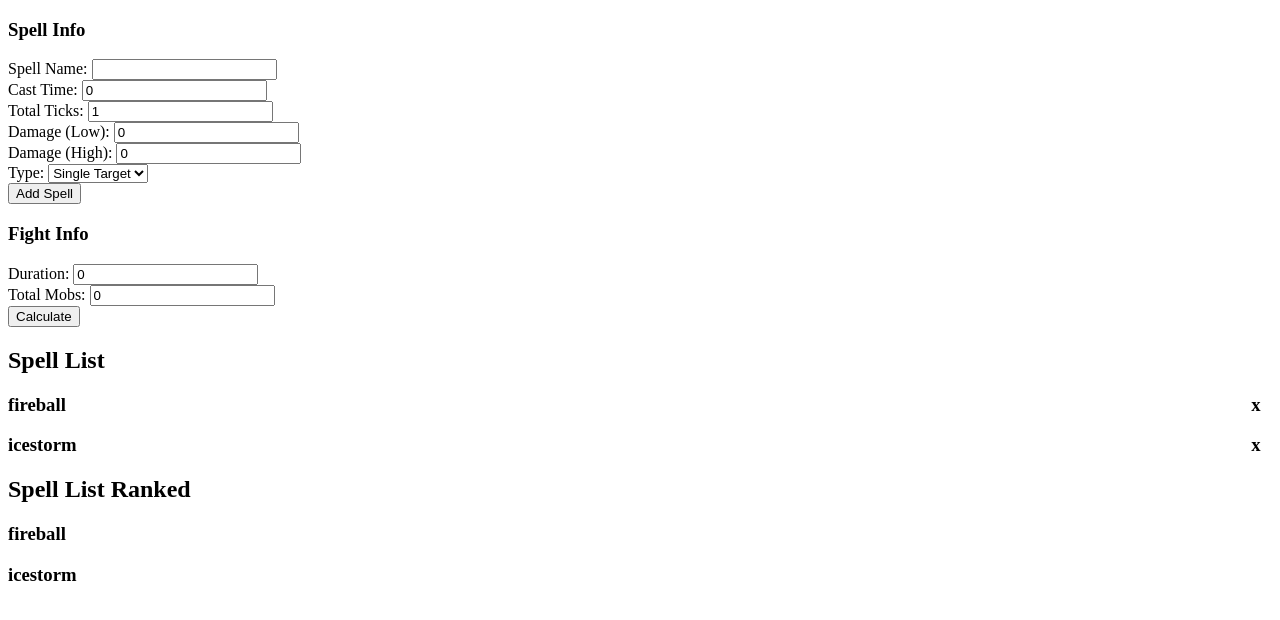
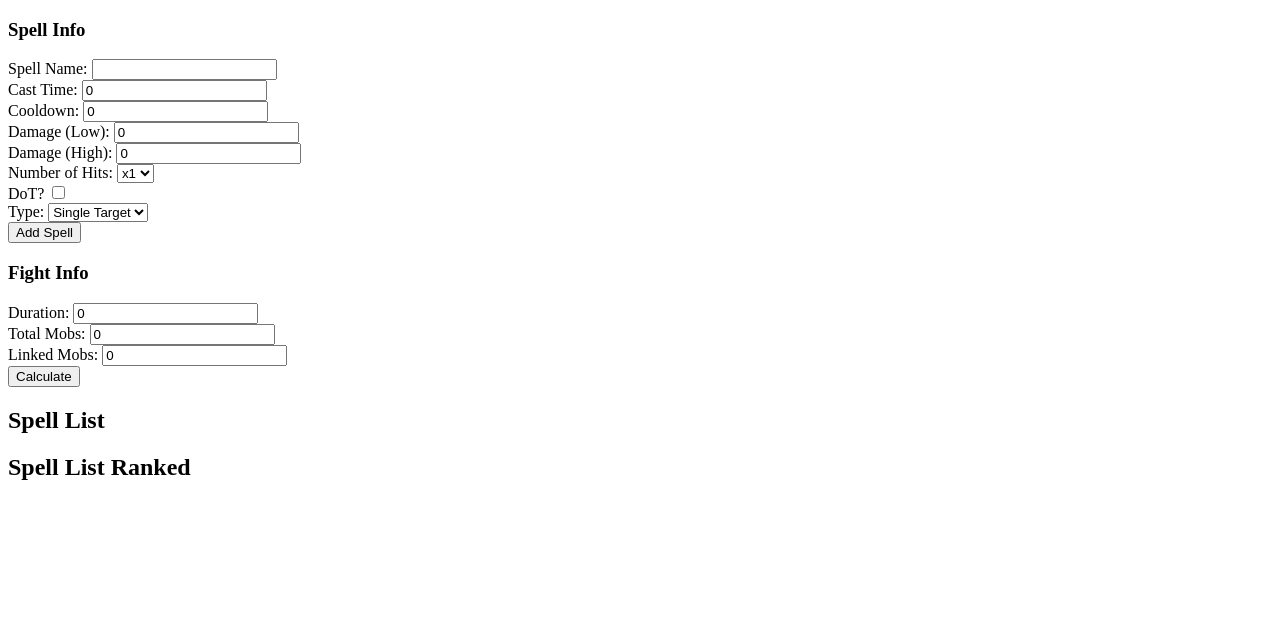
Before and after one commit to reedpatterson/DpsCalc, an Angular app: page / in a window 1280 px wide. Shown: the top 620 px of the page. Built offline with nearby package versions, Linux system fonts and the light colour scheme.

Commit message:
finished?

```diff
--- a/src/app/app.component.html
+++ b/src/app/app.component.html
@@ -18,24 +18,64 @@
             <validation-msg [control]="spellForm.controls['ct']"></validation-msg>
           </div>
           <div class="p-2 col-md-6">
-            <label class="col-12">Total Ticks: </label>
-            <input [ngClass]="{ 'invalid': spellForm.controls['ticks'].errors && spellForm.controls['ticks'].touched}"
-              class="col-md-3 col-10 form-control" type="number" step=".1" id="ticks" formControlName="ticks">
-            <validation-msg [control]="spellForm.controls['ticks']"></validation-msg>
+            <label class="col-12">Cooldown: </label>
+            <input [ngClass]="{ 'invalid': spellForm.controls['cd'].errors && spellForm.controls['cd'].touched}"
+              class="col-md-3 col-10 form-control" type="number" step=".1" id="cd" formControlName="cd">
+            <validation-msg [control]="spellForm.controls['cd']"></validation-msg>
           </div>
         </div>
         <div class="d-flex">
-          <div class="p-2 col-md-6">
+          <div class="p-2 col-md-4 col-4">
             <label class="col-12">Damage (Low): </label>
             <input [ngClass]="{ 'invalid': spellForm.controls['dmg_low'].errors && spellForm.controls['dmg_low'].touched}"
             class="col-md-3 col-10 form-control" type="number" step="1" id="dmg-low" formControlName="dmg_low">
             <validation-msg [control]="spellForm.controls['dmg_low']"></validation-msg>
           </div>
-          <div class="p-2 col-md-6">
+          <div class="p-2 col-md-4 col-4">
             <label class="col-12">Damage (High): </label>
             <input [ngClass]="{ 'invalid': spellForm.controls['dmg_high'].errors && spellForm.controls['dmg_high'].touched}"
             class="col-md-3 col-10 form-control" type="number" step="1" id="dmg-high" formControlName="dmg_high">
             <validation-msg [control]="spellForm.controls['dmg_high']"></validation-msg>
+          </div>
+          <div class="p-2 col-md-4 col-4">
+            <label class="col-12">Number of Hits: </label>
+            <select [ngClass]="{ 'invalid': spellForm.controls['multiplier'].errors && spellForm.controls['multiplier'].touched}"
+            class="col-md-3 col-10 form-select" id="dmg-high" formControlName="multiplier">
+            <option *ngFor="let num of [1,2,3,4,5]" [value]="num">x{{num}}</option>
+          </select>
+            <validation-msg [control]="spellForm.controls['multiplier']"></validation-msg>
+          </div>
+        </div>
+        <div class="p-2 col-2">
+          <label class="col-12 text-center">DoT? </label>
+          <input class="col-12" type="checkbox" id="dot" formControlName="dot">
+          </div>
+        <div class="d-flex">
+          <div class="p-2 col-md-6" *ngIf="spellForm.controls['dot'].value === true">
+            <label class="col-12">DoT Duration: </label>
+            <input [ngClass]="{ 'invalid': spellForm.controls['duration'].errors && spellForm.controls['duration'].touched}"
+            class="col-md-3 col-10 form-control" type="number" step=".1" id="duration" formControlName="duration">
+            <validation-msg [control]="spellForm.controls['duration']"></validation-msg>
+          </div>
+          <div class="p-2 col-md-6" *ngIf="spellForm.controls['dot'].value === true">
+            <label class="col-12">DoT Interval: </label>
+            <input [ngClass]="{ 'invalid': spellForm.controls['interval'].errors && spellForm.controls['interval'].touched}"
+              class="col-md-3 col-10 form-control" type="number" step=".1" id="interval" formControlName="interval">
+            <validation-msg [control]="spellForm.controls['interval']"></validation-msg>
+          </div>
+        </div>
+        <div class="d-flex">
+          <div class="p-2 col-md-6" *ngIf="spellForm.controls['dot'].value === true">
+            <label class="col-12">DoT Damage Low: </label>
+            <input [ngClass]="{ 'invalid': spellForm.controls['dot_dmg_low'].errors && spellForm.controls['dot_dmg_low'].touched}"
+            class="col-md-3 col-10 form-control" type="number" step=".1" id="dot_dmg_low" formControlName="dot_dmg_low">
+            <validation-msg [control]="spellForm.controls['dot_dmg_low']"></validation-msg>
+          </div>
+          <div class="p-2 col-md-6" *ngIf="spellForm.controls['dot'].value === true">
+            <label class="col-12">DoT Damage High: </label>
+            <input [ngClass]="{ 'invalid': spellForm.controls['dot_dmg_high'].errors && spellForm.controls['dot_dmg_high'].touched}"
+            class="col-md-3 col-10 form-control" type="number" step=".1" id="dot_dmg_high" formControlName="dot_dmg_high">
+            <validation-msg [control]="spellForm.controls['dot_dmg_high']"></validation-msg>
           </div>
         </div>
         <div class="p-2">
@@ -67,20 +107,20 @@
       <div class="col-12 px-5">
         <h3>Fight Info</h3>
         <div class="p-2">
-          <label class="col-12">Duration: </label>
+          <label class="col-md-6">Duration: </label>
           <input [ngClass]="{ 'invalid': fightForm.controls['duration'].errors && fightForm.controls['duration'].touched}"
             class="col-md-3 col-10 form-control" type="number" step=".1" id="duration" formControlName="duration">
           <validation-msg [control]="fightForm.controls['duration']"></validation-msg>
         </div>
         <div class="p-2">
-          <label class="col-12">Total Mobs: </label>
+          <label class="col-md-6">Total Mobs: </label>
           <input
             [ngClass]="{ 'invalid': fightForm.controls['total_mobs'].errors && fightForm.controls['total_mobs'].touched}"
             class="col-md-3 col-10 form-control" type="number" step="1" id="total_mobs" formControlName="total_mobs">
           <validation-msg [control]="fightForm.controls['total_mobs']"></validation-msg>
           </div>
-        <div class="p-2" *ngIf="spellForm.controls['type'].value === 'enc'">
-          <label class="col-12">Linked Mobs: </label>
+        <div class="p-2">
+          <label class="col-md-6">Linked Mobs: </label>
           <input
             [ngClass]="{ 'invalid': fightForm.controls['linked_mobs'].errors && fightForm.controls['linked_mobs'].touched}"
             class="col-md-3 col-10 form-control" type="number" step="1" id="linked_mobs" formControlName="linked_mobs">
@@ -93,7 +133,7 @@
     </form>
   </div>
   <div class="col-md-7 col-12 p-5 row">
-    <div class="col-6">
+    <div class="col-5">
       <h2>Spell List</h2>
       <div *ngFor="let s of spellArray; index as i">
         <h3>
@@ -102,11 +142,11 @@
         </h3>
       </div>
     </div>
-    <div class="col-6 border">
+    <div class="col-7 border">
       <h2>Spell List Ranked</h2>
-    <div *ngFor="let s of spellArray">
+    <div *ngFor="let s of spellDPSArray">
       <h3>
-        <strong>{{s.name}}</strong>
+        <strong>{{s.name}} - {{s.dps | number : '1.2-2'}}dps</strong>
       </h3>
     </div>
     </div>
--- a/src/app/app.component.ts
+++ b/src/app/app.component.ts
@@ -12,14 +12,22 @@ export class AppComponent implements OnInit {
   //todo hoverover to see spell details?
   title = 'DPSCalc';
 
-  spellArray: Spell[] = [{ type: 'st', ticks: 1, ct: 1, dmg_high: 2, dmg_low:1, name: 'fireball', max_targets: 1},
-  { type: 'st', ticks: 1, ct: 1, dmg_high: 2, dmg_low:1, name: 'icestorm', max_targets: 1}];
+  spellArray: Spell[] = [];
   spellDPSArray: SpellDPS[] = [];
+
+  //{ type: 'st', ct: 1, dmg_high: 2, dmg_low:1, name: 'fireball', max_targets: 1},
+  //{ type: 'st', ct: 1, dmg_high: 2, dmg_low:1, name: 'icestorm', max_targets: 1}
 
   public spellForm = new FormGroup({
     name: new FormControl('', [Validators.required]),
-    ticks: new FormControl(1, [Validators.required, Validators.min(1)]),
     ct: new FormControl(0, [Validators.required, Validators.min(.1)]),
+    cd: new FormControl(0, [Validators.required, Validators.min(.1)]),
+    dot: new FormControl(false, [this.dotValidator()]),
+    dot_dmg_low: new FormControl(0, [Validators.required, Validators.min(1)]),
+    dot_dmg_high: new FormControl(0, [Validators.required, Validators.min(1)]),
+    duration: new FormControl(0, [Validators.required, Validators.min(.1)]),
+    interval: new FormControl(0, [Validators.required, Validators.min(.1)]),
+    multiplier: new FormControl(1, [Validators.required]),
     dmg_low: new FormControl(0, [Validators.required, Validators.min(1)]),
     dmg_high: new FormControl(0, [Validators.required, Validators.min(1)]),
     type: new FormControl('st', [Validators.required]),
@@ -37,13 +45,23 @@ export class AppComponent implements OnInit {
   }
 
   calculateDPS(): void {
-    this.spellForm.markAllAsTouched();
-    this.fightForm.markAllAsTouched();
+    if(this.fightForm.invalid) {
+      this.fightForm.markAllAsTouched();
+      return;
+    }
+
+    this.spellDPSArray = [];
 
     const fightInfo: FightInfo = this.fightForm.value;
 
     this.spellArray.forEach(spell => {
-      let totalDmg = (spell.dmg_high + spell.dmg_low)/2
+      let initDmg = ((spell.dmg_high + spell.dmg_low)/2)*spell.multiplier;
+      let dotDmg = 0;
+
+      if(spell.dot) {
+        const ticksRealized = spell.duration! <= fightInfo.duration ? spell.duration!%spell.interval! : fightInfo.duration%spell.interval!
+        dotDmg = ((spell.dot_dmg_high! + spell.dot_dmg_low!)/2)*ticksRealized;
+      }
       let targetsHit = 0;
 
       //if no cap on mobs
@@ -52,29 +70,39 @@ export class AppComponent implements OnInit {
       }
 
 
+      //determine number of mobs affected by spell
       if( spell.type === 'st') {
-        targetsHit === 1;
+        targetsHit = 1;
       } else if (spell.type === 'enc') {
         targetsHit = spell.max_targets! < fightInfo.linked_mobs ? spell.max_targets! : fightInfo.linked_mobs
       } else if ( spell.type === 'aoe') {
         targetsHit = spell.max_targets! < fightInfo.total_mobs ? spell.max_targets! : fightInfo.total_mobs
       }
 
-      totalDmg = totalDmg*spell.ticks*targetsHit;
+      let totalDmg = (initDmg + dotDmg) * targetsHit;
+
+      const dps = totalDmg/spell.ct
 
       //todo: change ticks to interval, add spell duration, and factor in fight duration
 
-      this.spellDPSArray.push({ name: spell.name, dps: totalDmg });
+      this.spellDPSArray.push({ name: spell.name, dps });
+
     });
+    this.spellDPSArray.sort((a: SpellDPS, b: SpellDPS) => b.dps - a.dps);
 
+    this.fightForm.reset();
 
   }
 
   addSpell(): void {
-    this.spellForm.markAllAsTouched();
+    if(this.spellForm.invalid) {
+      this.spellForm.markAllAsTouched();
+      return;
+    }
     const spell = this.spellForm.value as Spell;
 
     this.spellArray.push(spell);
+    this.spellForm.reset();
   }
 
   removeSpell(ind: number) {
@@ -97,14 +125,40 @@ export class AppComponent implements OnInit {
       return null;
     };
   }
+
+  dotValidator(): ValidatorFn {
+    return (): ValidationErrors | null => {
+
+      if(this.spellForm?.controls['dot'].value === true) {
+        this.spellForm?.controls['duration'].enable();
+        this.spellForm?.controls['interval'].enable();
+        this.spellForm?.controls['dot_dmg_low'].enable();
+        this.spellForm?.controls['dot_dmg_high'].enable();
+
+      } else {
+        this.spellForm?.controls['duration'].disable();
+        this.spellForm?.controls['interval'].disable();
+        this.spellForm?.controls['dot_dmg_low'].disable();
+        this.spellForm?.controls['dot_dmg_high'].disable();
+      }
+
+      return null;
+    };
+  }
 }
 
 interface Spell {
   name: string;
-  ticks: number;
+  cd: number;
   ct: number;
+  dot: boolean;
+  dot_dmg_low?: number;
+  dot_dmg_high?: number;
+  duration?: number;
+  interval?: number;
   dmg_low: number;
   dmg_high: number;
+  multiplier: number;
   type: 'st' | 'enc' | 'aoe';
   max_targets?: number;
 }
```
